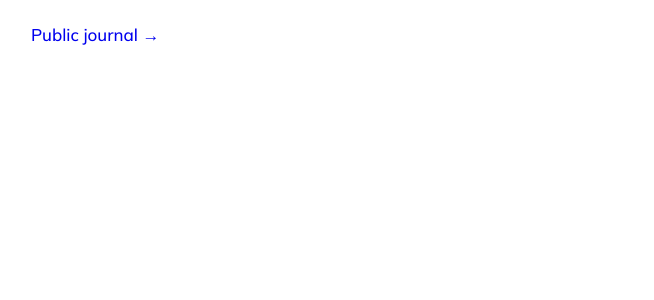
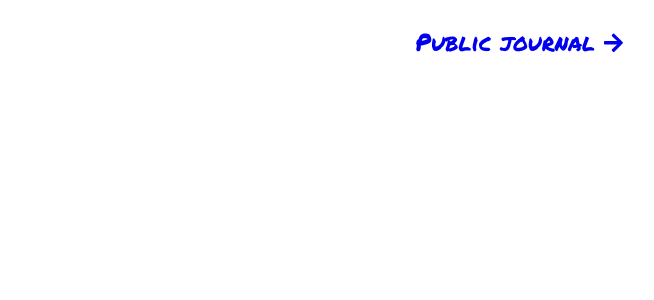
Before and after one commit to tomkoom/folio, a React (Create React App) app: page / in a window 1280 px wide. Shown: the top 300 px of the page, without its empty margins (121-775 px from the left). Built offline with nearby package versions, Linux system fonts and the light colour scheme.

Commit message:
feat: change font

```diff
--- a/src/App.css
+++ b/src/App.css
@@ -1,4 +1,4 @@
-@import url("https://fonts.googleapis.com/css2?family=Mulish:wght@500;700;900&display=swap");
+@import url("https://fonts.googleapis.com/css2?family=Permanent+Marker&display=swap");
 
 :root {
 	/* FLUENT UI https://developer.microsoft.com/en-us/fluentui#/styles/web/colors/neutrals */
@@ -33,6 +33,7 @@
 	--black: 900;
 	--bold: 700;
 	--medium: 500;
+	--regular: 400;
 	--light: 300;
 }
 
@@ -43,21 +44,17 @@
 }
 
 html {
-	font-size: 17px; /* Root font size */
+	font-size: 24px; /* Root font size */
 }
 
 body {
-	font-family: "Mulish", sans-serif;
+	font-family: "Permanent Marker", cursive;
 	color: var(--blueGray900);
 }
 
 .App {
-	display: flex;
-	flex-direction: column;
-	gap: 32px;
-	max-width: 1024px;
-	margin: 24px auto;
-	padding: 0 24px;
+	text-align: center;
+	margin: 1rem;
 }
 
 a {
--- a/src/App.js
+++ b/src/App.js
@@ -5,11 +5,14 @@ import Nav from './Components/Nav/Nav';
 import Skills from './Components/Skills/Skills';
 import Projects from './Components/Projects/Projects';
 import Footer from './Components/Footer/Footer';
+import { FontAwesomeIcon } from "@fortawesome/react-fontawesome";
+import { faTwitter, faGithub } from "@fortawesome/free-brands-svg-icons";
+import { faArrowRight } from '@fortawesome/free-solid-svg-icons'
 
 function App() {
   return (
     <div className="App">
-      <a href="https://bit.ly/33sPgEW" rel="norefferer noopener">Public journal →</a>
+      <a href="https://bit.ly/33sPgEW" rel="norefferer noopener">Public journal <span style={{ fontSize: "0.9rem" }}><FontAwesomeIcon icon={faArrowRight} /></span></a>
       {/* <Nav />
       <About />
       <Skills />
```
